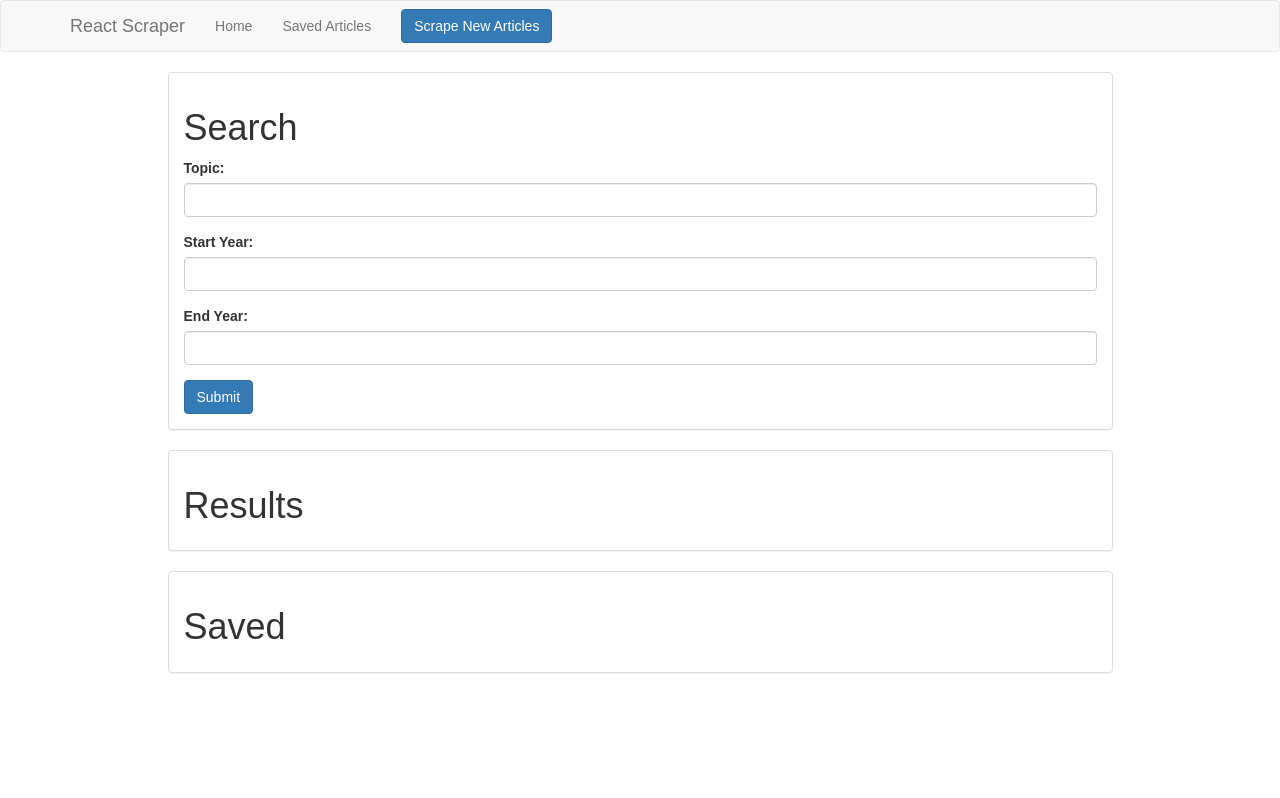
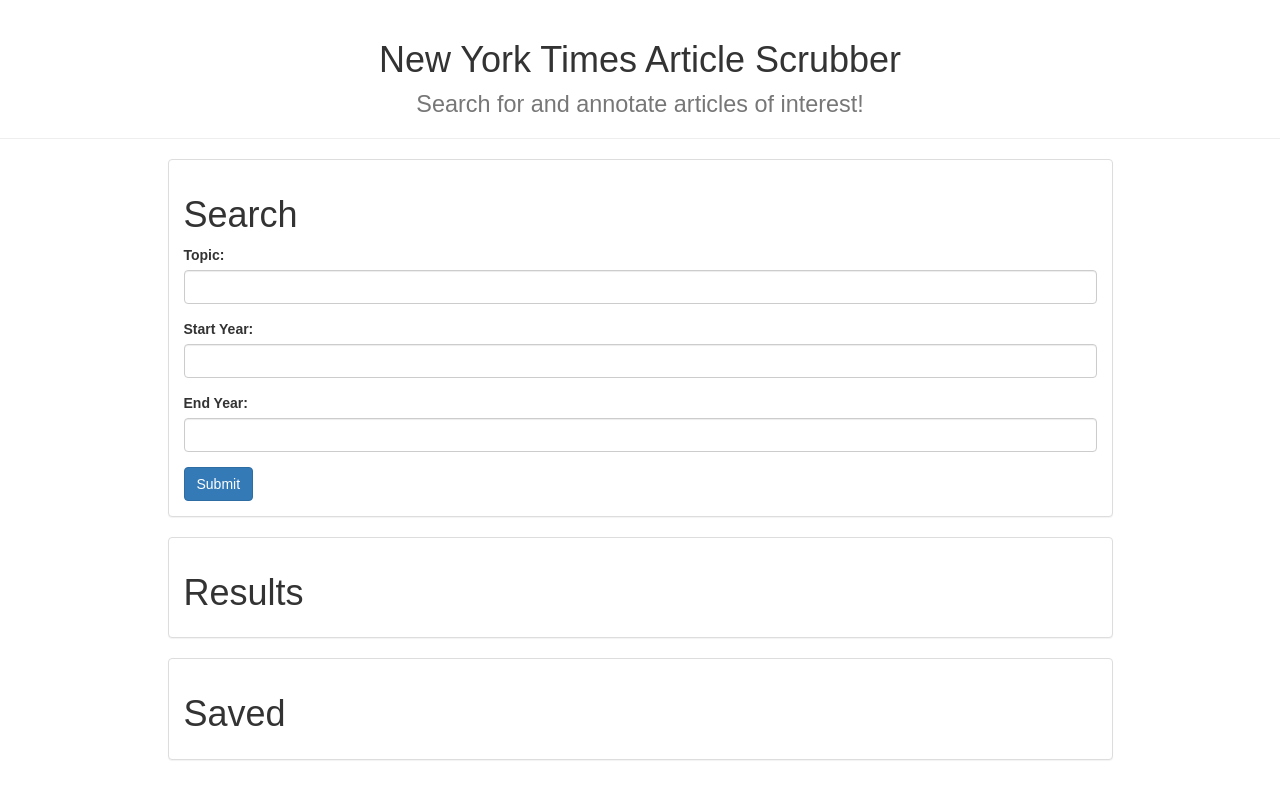
Before and after one commit to daveid77/nyt-react, a React (Create React App) app in the folder client/: page / in a window 1280 px wide. Built offline with nearby package versions, Linux system fonts and the light colour scheme.

Commit message:
swap Nav for Header

```diff
--- a/client/public/index.html
+++ b/client/public/index.html
@@ -7,7 +7,7 @@
     <link rel="manifest" href="%PUBLIC_URL%/manifest.json">
     <link rel="shortcut icon" href="%PUBLIC_URL%/favicon.ico">
     <link rel="stylesheet" href="https://maxcdn.bootstrapcdn.com/bootstrap/3.3.6/css/bootstrap.min.css">
-    <title>React Scraper</title>
+    <title>React Search</title>
   </head>
   <body>
     <noscript>
--- /dev/null
+++ b/client/src/components/Header/Header.js
@@ -0,0 +1,12 @@
+import React from "react";
+
+const Header = () =>
+  <div class="page-header text-center ">
+   <h1>
+      New York Times Article Scrubber<br/>
+      <small>Search for and annotate articles of interest!</small>
+   </h1>
+
+</div>;
+
+export default Header;
--- /dev/null
+++ b/client/src/components/Header/index.js
@@ -0,0 +1 @@
+export { default } from "./Header";
--- a/client/src/components/Main/Main.js
+++ b/client/src/components/Main/Main.js
@@ -1,14 +1,14 @@
 import React from "react";
 // import { BrowserRouter as Router, Route, Switch } from "react-router-dom";
-import Nav from "../Nav";
+import Header from "../Header";
 import Search from "../Search";
 import Results from "../Results";
 import Saved from "../Saved";
 
 const App = () =>
   <div>
-    <Nav />
-    <div >
+    <Header />
+    <div>
       <Search />
       <Results />
       <Saved />
--- a/client/src/components/Nav/Nav.js
+++ /dev/null
@@ -1,21 +0,0 @@
-import React from "react";
-
-const Nav = () =>
-  <nav class="navbar navbar-default">
-    <div class="container">
-      <div class="navbar-header">
-        <a class="navbar-brand">React Scraper</a>
-      </div>
-      <div class="collapse navbar-collapse" id="bs-example-navbar-collapse-1">
-        <ul class="nav navbar-nav">
-          <li><a href="/">Home</a></li>
-          <li><a href="/saved">Saved Articles</a></li>
-        </ul>
-        <form class="navbar-form navbar-left">
-          <button class="btn btn-primary scrape-articles">Scrape New Articles</button>
-        </form>
-      </div>
-    </div>
-  </nav>;
-
-export default Nav;
--- a/client/src/components/Nav/index.js
+++ /dev/null
@@ -1 +0,0 @@
-export { default } from "./Nav";
```
